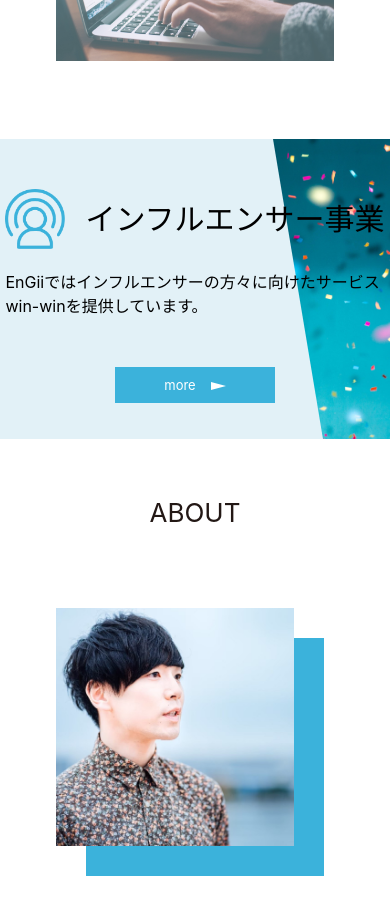
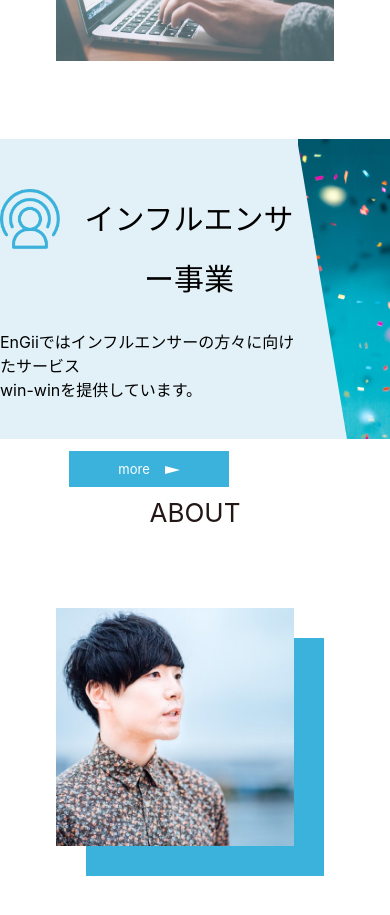
Before and after one commit to reiji-0720/EnGii-HP-recreate, a Nuxt app: page / in a window 390 px wide. Shown: the part 1780-2695 px from the top of the page. Built offline with nearby package versions, Linux system fonts and the light colour scheme.

Commit message:
influencerレスポンシブで線が出る問題の解消

```diff
--- a/components/influencer.vue
+++ b/components/influencer.vue
@@ -168,7 +168,12 @@ h1 {
   .influencerImg{
     width: 30%;
     height: 300px;
+    position:relative;
   }
+   .influencerImg::after{
+     position:absolute;
+     left:-1px;
+   }
   .main-container{
     padding:0;
   }
```
